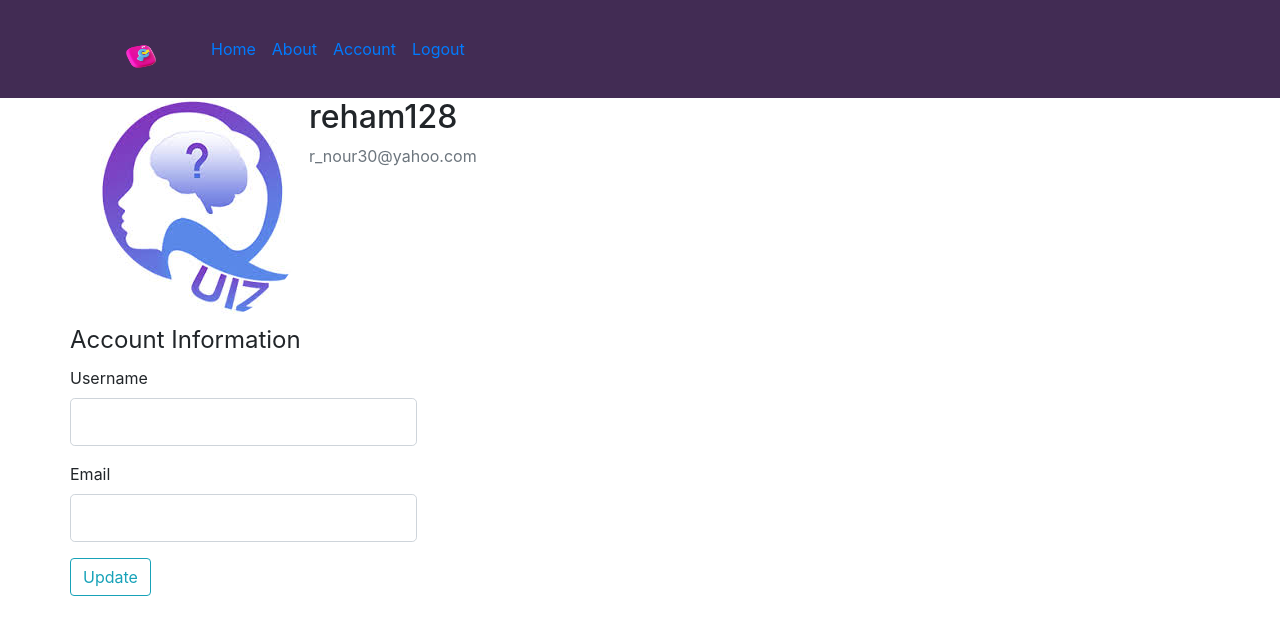
After one commit to reham128/QuizzeMaster, a Flask app: page /account in a window 1280 px wide. The commit adds this page. Shown: the top 635 px of the page. Run offline with Flask 3, Linux system fonts and the light colour scheme; a user stored in the database is signed in; some libraries are stand-ins or nearby versions.

Commit message:
user system and account

```diff
--- a/app/forms.py
+++ b/app/forms.py
@@ -1,7 +1,8 @@
 from flask_wtf import FlaskForm
 from wtforms import StringField, PasswordField, SubmitField, BooleanField
-from wtforms.validators import DataRequired, Length, Email, EqualTo
-
+from wtforms.validators import DataRequired, Length, Email, EqualTo, ValidationError
+from app.models import User
+from flask_login import current_user
 
 
 class RegistrationForm(FlaskForm):
@@ -15,6 +16,16 @@ class RegistrationForm(FlaskForm):
                                      validators=[DataRequired(), EqualTo('password')])
     submit_btn = SubmitField('Sign Up')
 
+    def validate_username(self, username):
+        user = User.query.filter_by(username=username.data).first()
+        if user:
+            raise ValidationError('This username is alredy exist!.')
+
+    def validate_email(self, email):
+        user = User.query.filter_by(email=email.data).first()
+        if user:
+            raise ValidationError('This email is alredy exist!.')
+
 
 class LoginForm(FlaskForm):
     email = StringField('Email',
@@ -23,3 +34,23 @@ class LoginForm(FlaskForm):
                              validators=[DataRequired(), Length(min=4, max=16)])
     remember = BooleanField('Remember Me')
     submit_btn = SubmitField('Login')
+
+
+class UpdateForm(FlaskForm):
+    username = StringField('Username',
+                           validators=[DataRequired(), Length(min=4, max=12)])
+    email = StringField('Email',
+                        validators=[DataRequired(), Email(), Length(min=14, max=25)])
+    submit_btn = SubmitField('Update')
+
+    def validate_username(self, username):
+        if username.data != current_user.username:
+            user = User.query.filter_by(username=username.data).first()
+            if user:
+                raise ValidationError('This username is alredy exist!.')
+
+    def validate_email(self, email):
+        if email.data != current_user.email:
+            user = User.query.filter_by(email=email.data).first()
+            if user:
+                raise ValidationError('This email is alredy exist!.')
--- a/app/routes.py
+++ b/app/routes.py
@@ -1,7 +1,8 @@
 from flask import render_template, url_for, redirect, flash, request
-from app import app, db
-from app.forms import RegistrationForm, LoginForm
+from app import app, db, bcrypt
+from app.forms import RegistrationForm, LoginForm, UpdateForm
 from app.models import User
+from flask_login import login_required , login_user, logout_user, current_user
 
 @app.route('/')
 @app.route('/home')
@@ -15,19 +16,46 @@ def about():
 
 @app.route('/login', methods=['GET', 'POST'])
 def login():
+  if current_user.is_authenticated:
+    return redirect(url_for('home'))
   form = LoginForm()
   if form.validate_on_submit():
-    if form.email.data == 'r_nour30@yahoo.com' and form.password.data == 'password':
+    user = User.query.filter_by(email=form.email.data).first()
+    if user and bcrypt.check_password_hash(user.password, form.password.data):
+      login_user(user, remember=form.remember.data)
       flash('Login Successfully. Welcome.', 'success')
-      return redirect(url_for('home'))
+      get_next_page = request.args.get('next')
+      if get_next_page:
+        return redirect(get_next_page)
+      else:
+        return redirect(url_for('home'))
     else:
-      flash('Login Failed. Please check username and password', 'danger')
+      flash('Login Failed. Please check email and password', 'danger')
   return render_template('login.html', title='Login', form=form, submitted=request.method == 'POST')
 
 @app.route('/register', methods=['GET', 'POST'])
 def register():
+  if current_user.is_authenticated:
+    return redirect(url_for('home'))
   form = RegistrationForm()
   if form.validate_on_submit():
-    flash(f'{form.username.data} Account Created Successfully. Wellcom.', 'success')
-    return redirect(url_for('home'))
+    pw_hash = bcrypt.generate_password_hash(form.password.data).decode('utf-8')
+    new_user = User(username=form.username.data, email=form.email.data, password=pw_hash)
+    db.session.add(new_user)
+    db.session.commit()
+    flash(f'{form.username.data} Account Created Successfully.You can login', 'success')
+    return redirect(url_for('login'))
   return render_template('register.html', title='Register', form=form, submitted=request.method == 'POST')
+
+@app.route('/account')
+@login_required
+def account():
+  form = UpdateForm()
+  img_path = f"images/{current_user.img}"
+  img = url_for('static', filename=img_path)
+  return render_template('account.html', title='Account', form=form, img=img)
+
+@app.route('/logout')
+def logout():
+  logout_user()
+  return redirect(url_for('home'))
--- /dev/null
+++ b/app/templates/account.html
@@ -0,0 +1,66 @@
+{% extends "base.html" %}
+{% block body %}
+<!-- <div class="content"> styles to be added -->
+<div class="media">
+  <img class="rounded-circle account-img small-img img-fluid" src="{{ img }}">
+  <div class="media-body">
+    <h2 class="account-heading">{{ current_user.username }}</h2>
+    <p class="text-secondary">{{ current_user.email }}</p>
+  </div>
+</div>
+<div class="main-style">
+  <form class="row g-3 needs-validation" novalidate method="POST" , action="">
+    {{ form.hidden_tag() }}
+    <fieldset class="form-group">
+      <legend>Account Information</legend>
+      <div class="form-group">
+        {{ form.username.label(class="form-label") }}
+        {% if submitted %}
+
+        {% if form.username.errors %}
+        {{ form.username(class="form-control form-control-lg is-invalid input-group has-validation") }}
+        <div class="invalid-feedback">
+          {% for e in form.username.errors %}
+          <span>{{ e }}</span>
+          {% endfor %}
+        </div>
+        {% else %}
+        {{ form.username(class="form-control form-control-lg is-valid") }}
+        <div class="valid-feedback">
+          Looks good!
+        </div>
+        {% endif%}
+        {% else %}
+        {{ form.username(class="form-control form-control-lg") }}
+        {% endif %}
+
+      </div>
+      <div class="form-group">
+        {{ form.email.label(class="form-control-label") }}
+        {% if submitted %}
+        {% if form.email.errors %}
+        {{ form.email(class="form-control form-control-lg is-invalid") }}
+        <div class="invalid-feedback">
+          {% for e in form.email.errors %}
+          <span>{{ e }}</span>
+          {% endfor %}
+        </div>
+        {% else %}
+        {{ form.email(class="form-control form-control-lg is-valid") }}
+        <div class="valid-feedback">
+          Looks good!
+        </div>
+        {% endif%}
+        {% else %}
+        {{ form.email(class="form-control form-control-lg") }}
+        {% endif %}
+      </div>
+      <div class="form-group ">
+        {{ form.submit_btn(class="btn btn-outline-info")}}
+      </div>
+    </fieldset>
+    <!-- to be continue -->
+  </form>
+</div>
+</div>
+{% endblock %}
--- a/app/templates/base.html
+++ b/app/templates/base.html
@@ -28,7 +28,7 @@
             <nav class="navbar bg-body-tertiary">
               <div class="container">
                 <a class="navbar-brand" href="home">
-                  <img src="images/logo0.png" alt="QuizMaster" width="30" height="24">
+                  <img src="./images/logo0.png" alt="QuizMaster" width="30" height="24">
                 </a>
               </div>
             </nav>
@@ -41,8 +41,13 @@
             <div class="navbar-nav">
               <a class="nav-link active" aria-current="page" href="{{ url_for('home') }}">Home</a>
               <a class="nav-link" href="{{ url_for('about') }}">About</a>
+              {% if current_user.is_authenticated %}
+              <a class="nav-item nav-link" href="{{ url_for('account') }}">Account</a>
+              <a class="nav-item nav-link" href="{{ url_for('logout') }}">Logout</a>
+              {% else %}
               <a class="nav-item nav-link" href="{{ url_for('login') }}">Login</a>
               <a class="nav-item nav-link" href="{{ url_for('register') }}">Register</a>
+              {% endif %}
             </div>
           </div>
         </div>
```
Also changed, not shown: app/__init__.py (+9 -3 lines), app/models.py (+9 -3 lines), migrations/versions/42017ef40505_.py (added, +63 -0 lines), migrations/versions/56c6d126e6c6_.py (added, +32 -0 lines), app/static/images/default.jpg (added), instance/app_data.db, instance/app_data_new.db (added), instance/test_data.db (deleted).
